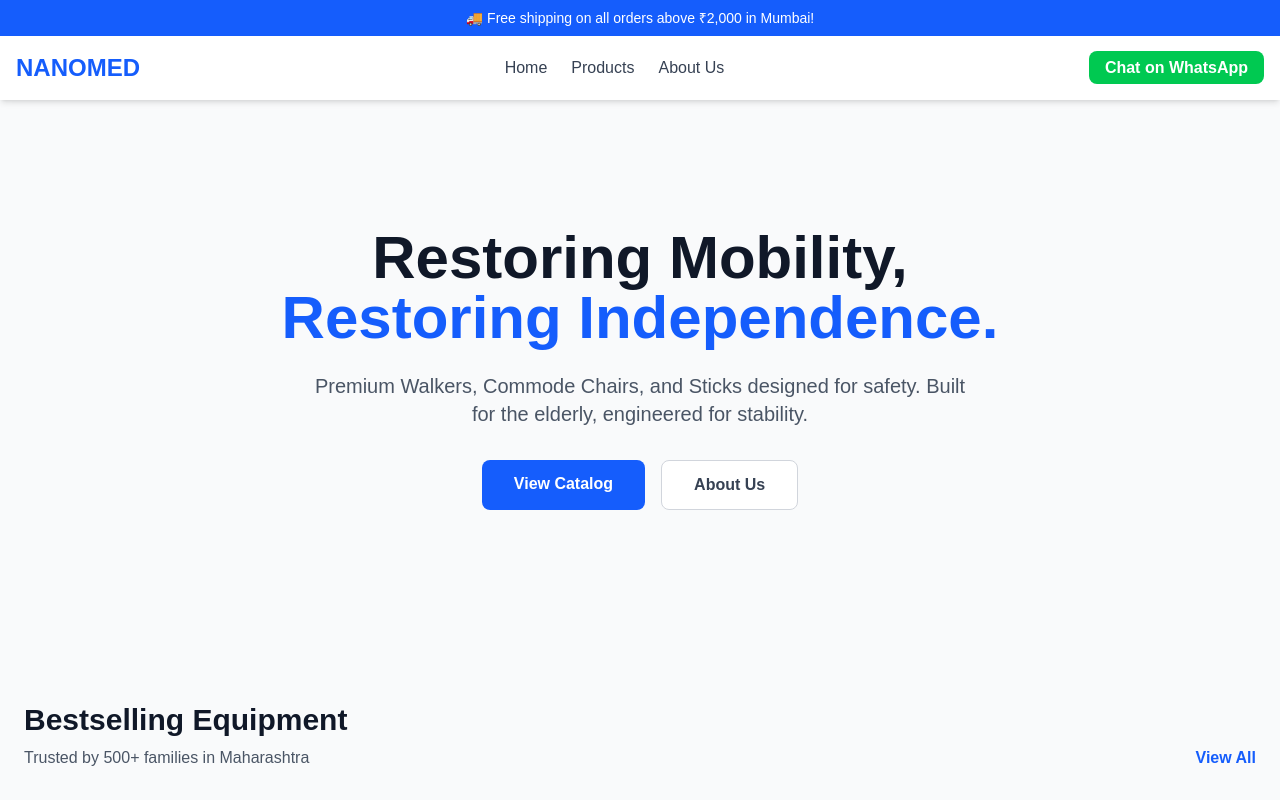
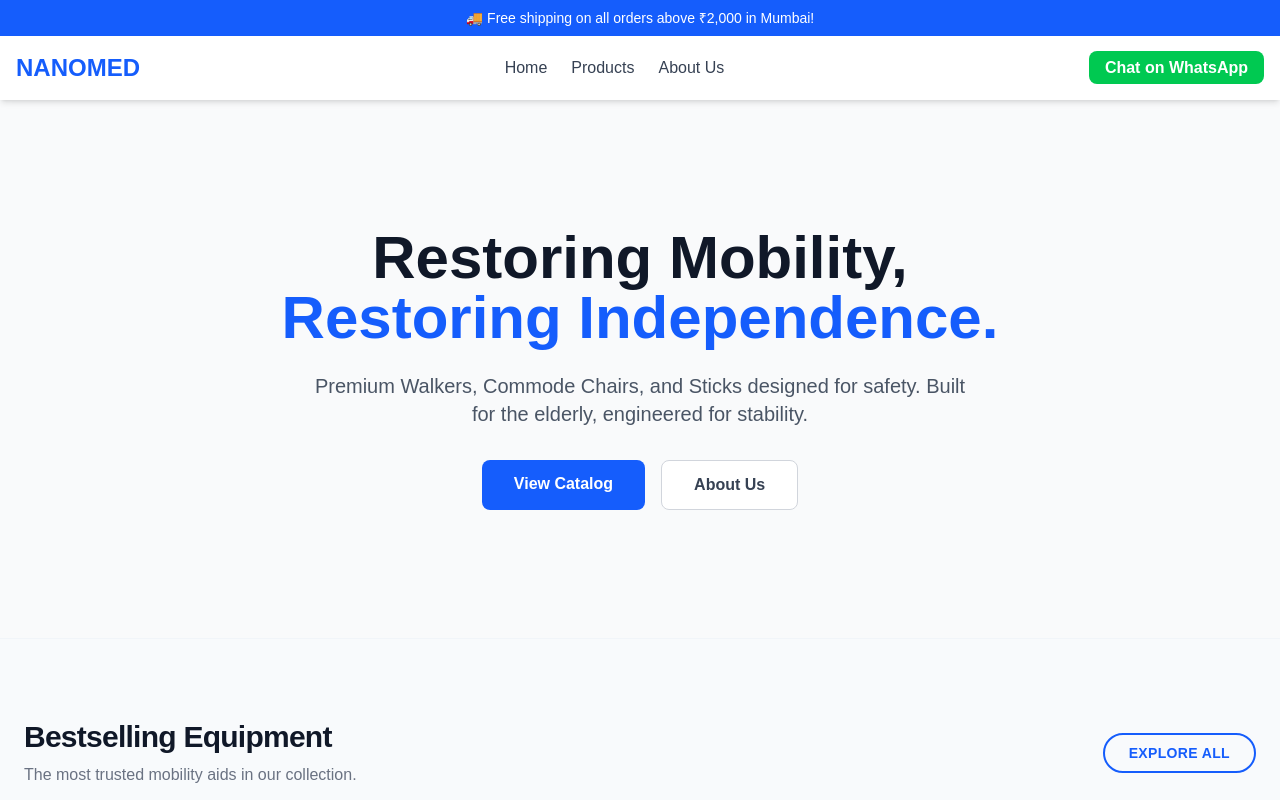
Before and after one commit to aryadharmadhikari/NanoMed, a Next.js app: page / in a window 1280 px wide. Shown: the top 800 px of the page. Built offline with nearby package versions, Linux system fonts and the light colour scheme.

Commit message:
refactor: change subheading and button name for bestselling section

```diff
--- a/src/app/page.tsx
+++ b/src/app/page.tsx
@@ -13,20 +13,22 @@ export default function Home() {
       <Hero />
 
       {/* Bestselling Section */}
-      <section className="bg-gray-50 py-16 px-6">
+      <section className="bg-slate-50 py-20 px-6 border-y border-slate-100">
         <div className="max-w-7xl mx-auto">
-          <div className="flex justify-between items-end mb-8">
-            <div>
-              <h2 className="text-3xl font-bold text-gray-900">Bestselling Equipment</h2>
-              <p className="text-gray-600 mt-2">Trusted by 500+ families in Maharashtra</p>
+          <div className="flex flex-col md:flex-row justify-between items-center mb-12">
+            <div className="text-center md:text-left">
+              <h2 className="text-3xl font-extrabold text-gray-900 tracking-tight">
+                Bestselling Equipment
+              </h2>
+              <p className="text-gray-500 mt-2">The most trusted mobility aids in our collection.</p>
             </div>
-            <Link href="/products" className="text-blue-600 font-semibold hover:underline">
-              View All
+            <Link href="/products" className="mt-4 md:mt-0 px-6 py-2 border-2 border-blue-600 text-blue-600 font-bold rounded-full hover:bg-blue-600 hover:text-white transition tracking-wide text-sm uppercase">
+              Explore All
             </Link>
           </div>
 
-          <div className="grid grid-cols-1 md:grid-cols-4 gap-6">
-            {/* Use .slice(0, 4) to show the top 4 best sellers */}
+          <div className="grid grid-cols-1 sm:grid-cols-2 lg:grid-cols-4 gap-6">
+            {/* Use .slice(0, 4) to show the first 4 products as 'Bestsellers' */}
             {products.slice(0, 4).map(product => (
               <ProductCard key={product.id} product={product} />
             ))}
```
